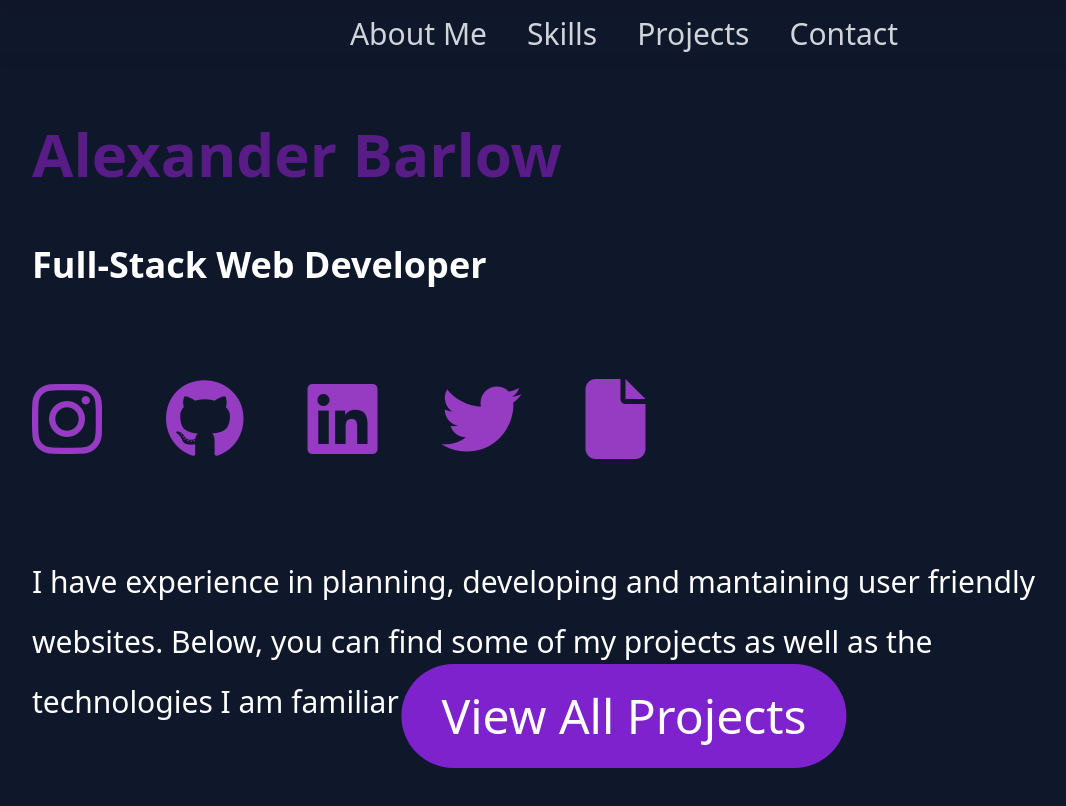
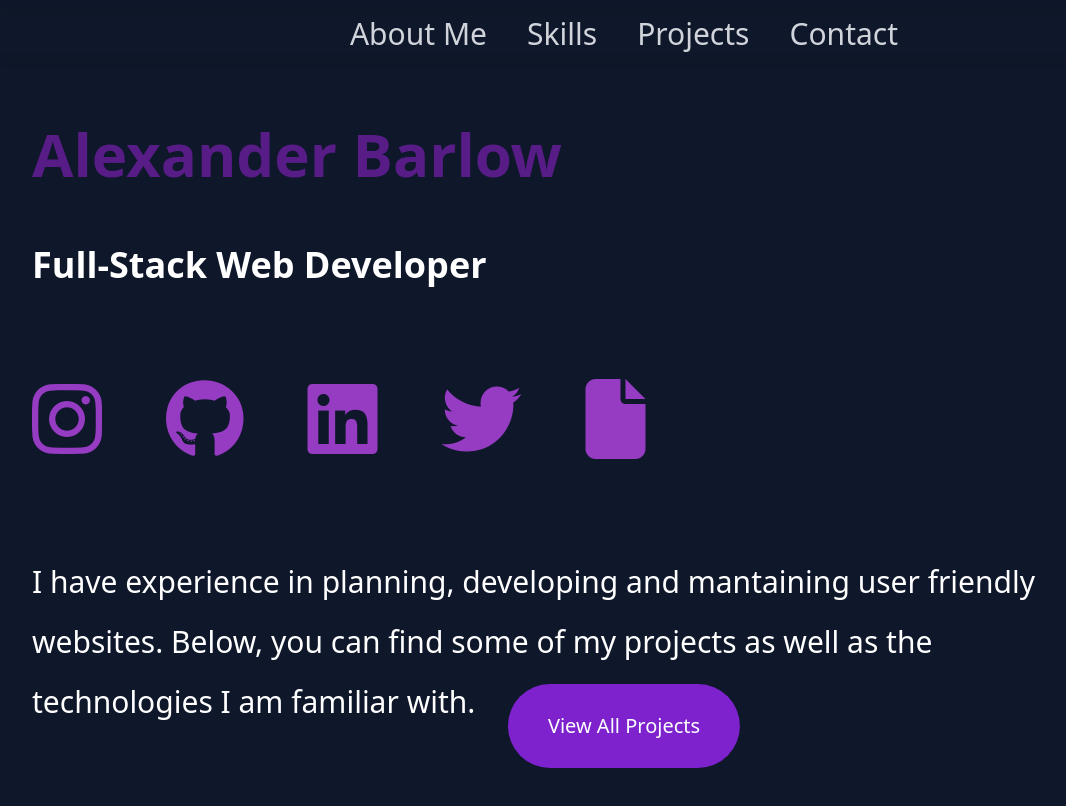
Before and after one commit to AlexanderBarlow/nextjs-portfolio, a Next.js app: page / in a window 1280 px wide. Shown: the top 806 px of the page, without its empty margins (16-1082 px from the left). Built offline with nearby package versions, Linux system fonts and the light colour scheme; no server answers; a web font is replaced by a local one.

Commit message:
hid token and add responsiveness for buttons

```diff
--- a/components/Projects.js
+++ b/components/Projects.js
@@ -135,7 +135,7 @@ function Projects() {
               transform: "translateX(-50%)",
             }}
           >
-            <h1 className="text-lg sm:text-5xl sm:m-2 sm:p-2">View All Projects</h1>
+            <h1 className="text-lg sm:text-5xl sm:m-2 sm:p-2 md:text-2xl lg:text-xl">View All Projects</h1>
           </button>
         </section>
       </div>
--- a/package.json
+++ b/package.json
@@ -17,6 +17,7 @@
     "@lottiefiles/react-lottie-player": "^3.5.3",
     "@octokit/rest": "^20.0.2",
     "@previewjs/cli": "^1.24.1",
+    "dotenv": "^16.3.1",
     "font-awesome": "^4.7.0",
     "next": "13.4.8",
     "next-pwa": "^5.6.0",
--- a/pages/project.js
+++ b/pages/project.js
@@ -1,6 +1,7 @@
 import React, { useState, useEffect } from "react";
 import { Octokit } from "octokit";
 import { useRouter } from "next/router";
+require("dotenv").config();
 
 export default function AllProjects() {
   const [userData, setUserData] = useState([]);
@@ -8,7 +9,7 @@ export default function AllProjects() {
   const router = useRouter();
 
   const octokit = new Octokit({
-    auth: "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",
+    auth: process.env.TOKEN
   });
 
   useEffect(() => {
```
Also changed, not shown: 2 other files (tests, documents, lock files or other folders).
